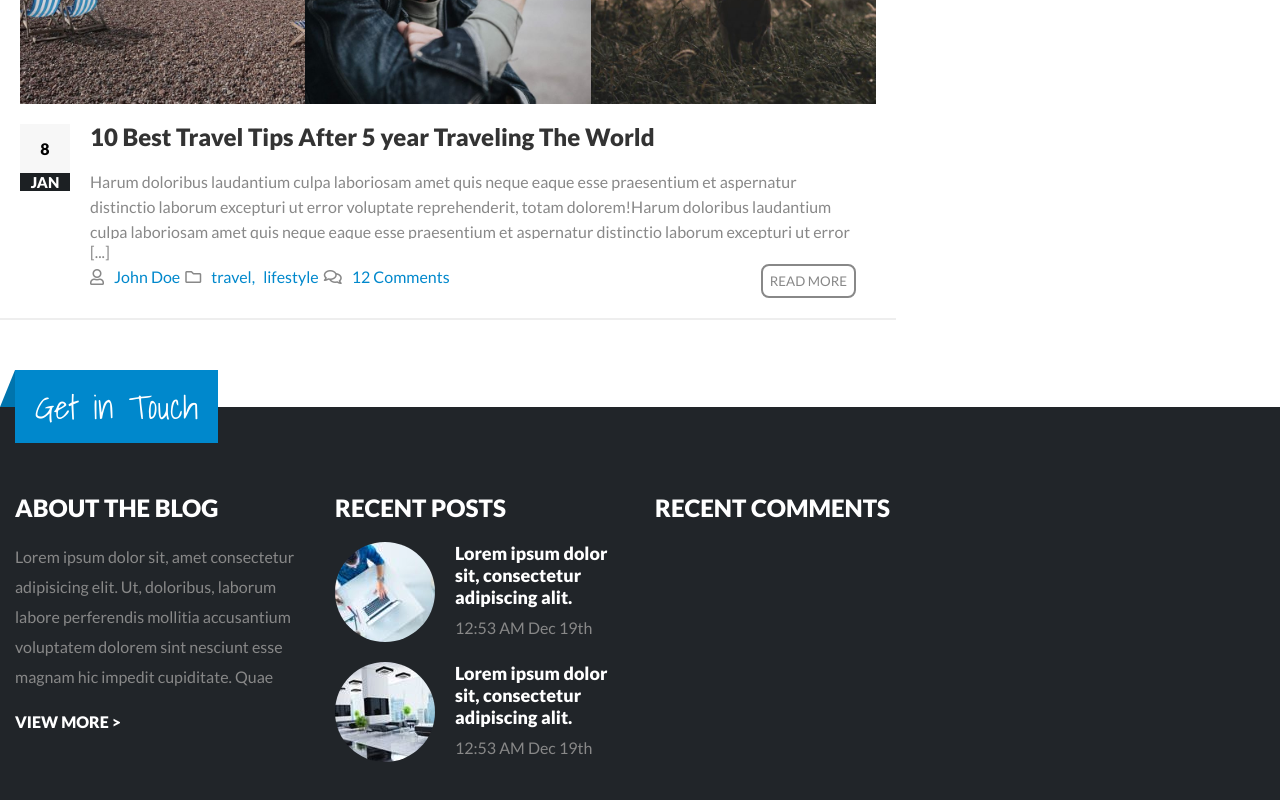
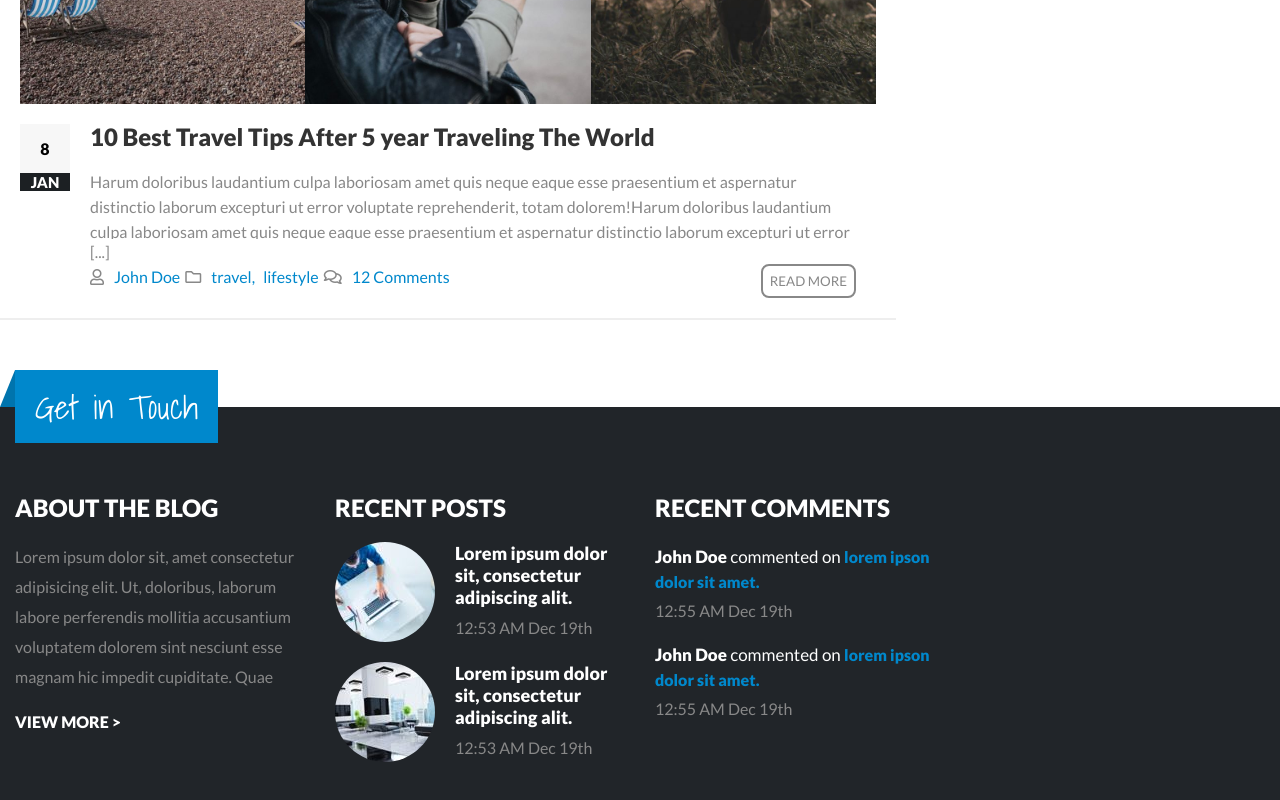
Before and after one commit to LorenzoBuongiorno/proj-html-vuejs, a Vue app: page / in a window 1280 px wide. Shown: the part 4588-5388 px from the top of the page. Built offline with nearby package versions, Linux system fonts and the light colour scheme.

Commit message:
added recent comments

```diff
--- a/src/App.vue
+++ b/src/App.vue
@@ -329,12 +329,14 @@ export default {
         {
           author: 'John Doe',
           post_title_comment: 'lorem ipson dolor sit amet.',
-          date: '12:55 AM Dec 19th'
+          date: '12:55 AM Dec 19th',
+          url:'#'
         },
         {
           author: 'John Doe',
           post_title_comment: 'lorem ipson dolor sit amet.',
-          date: '12:55 AM Dec 19th'
+          date: '12:55 AM Dec 19th',
+          url:'#'
         },
 
       ],
--- a/src/components/FooterBox.vue
+++ b/src/components/FooterBox.vue
@@ -15,13 +15,13 @@
                     </div>
                     <div class="footer-box">
                         <h2>RECENT POSTS</h2>
-                        <ul class="recent-post">
+                        <ul class="recent">
                            <li v-for="(recentpost,i) in recentPosts" :key="i" :class="i < 2 ? '' : 'empty'">
-                               <div v-if="i < 2" class="recent-post-card">
+                               <div v-if="i < 2" class="recent-card">
                                     <img :src="'images/' + recentpost.post_image" alt="">
                                     <div>
                                         <p>{{recentpost.title}}</p>
-                                        <span>{{recentpost.date}}</span>
+                                        <span class="date">{{recentpost.date}}</span>
                                     </div>
                                </div>
                             </li>
@@ -29,7 +29,22 @@
                     </div>
                     <div class="footer-box">
                         <h2>RECENT COMMENTS</h2>
-
+                        <ul class="recent">
+                           <li v-for="(recentcomment,i) in recentComments" :key="i" :class="i < 2 ? '' : 'empty'">
+                               <div v-if="i < 2">
+                                    <div class="recent-comments">
+                                        <span class="author">
+                                            {{recentcomment.author}}
+                                        </span>
+                                        <span> commented on </span>
+                                        <a :href="recentcomment.url" class="comment-title">
+                                        {{recentcomment.post_title_comment}}
+                                        </a>
+                                    </div>
+                                    <span class="date">{{recentcomment.date}}</span>
+                               </div>
+                            </li>
+                        </ul>
                     </div>
                 </div>
             </div>
@@ -96,11 +111,11 @@ export default {
           color: $light-color;
           font-weight: 900;
         }
-        .recent-post{
+        .recent{
             li{
-                .recent-post-card{
+                margin: 20px 0px;
+                .recent-card{
                     display: flex;
-                    margin: 20px 0px;
                     img{
                         border-radius: 50%;
                         margin-right: 20px;
@@ -111,9 +126,24 @@ export default {
                         color: #fff;
                         margin-bottom: 10px;
                     }
-                    span{
-                        color: #888;
-                    }
+                }
+                .date{
+                    color: #888;
+                }
+            }
+            .recent-comments{
+                margin-bottom: 10px;
+                span{
+                    color: #fff;
+                    font-size: 17px;
+                    line-height: 30px;
+
+                }
+                .author{
+                    font-weight: 900;
+                }
+                .comment-title{
+                    color: $main-blue-color;
                 }
             }
 
```
